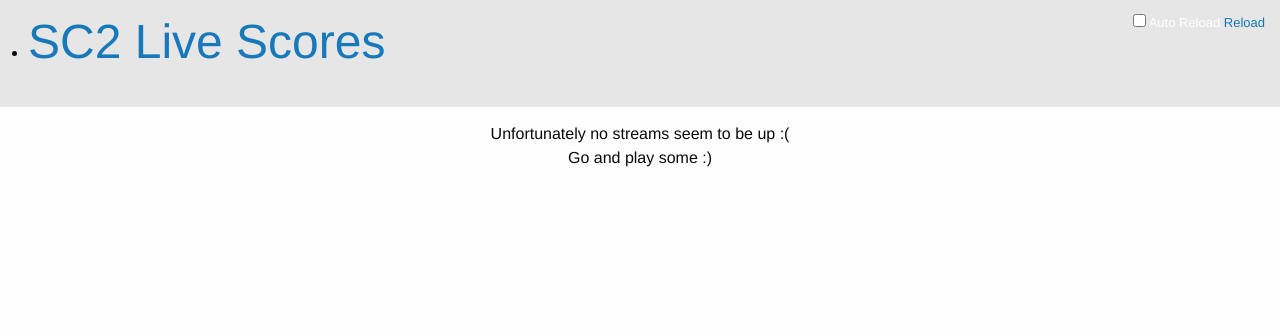
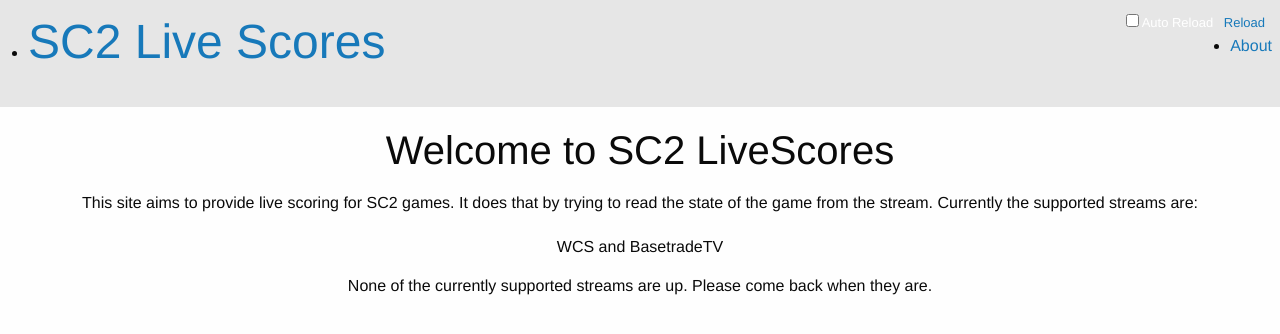
Before and after one commit to atkaiser/sc2livescores, a Django app: page / in a window 1280 px wide. Shown: the top 334 px of the page. Run offline with Django 3.2, Linux system fonts and the light colour scheme; data that the repository does not hold is empty; some libraries are stand-ins or nearby versions.

Commit message:
Beauty stuff.

```diff
--- a/sc2game/static/sc2game/style.css
+++ b/sc2game/static/sc2game/style.css
@@ -27,13 +27,17 @@
 }
 
 .left-cell{
-  border-right:1px solid
+  border-right:1px solid;
 }
 
 .right-cell {
-  border-left:1px solid
+  border-left:1px solid;
 }
 
 .center-cell {
-  border:1px solid
+  border:1px solid;
 }
+
+.pad-left {
+  padding-left: 7px;
+}
--- a/sc2game/templates/base.html
+++ b/sc2game/templates/base.html
@@ -21,10 +21,15 @@
                     <h1><a href="/">SC2 Live Scores</a></h1>
                 </li>
             </ul>
+            <section class="top-bar-section">
+              <ul class="left">
+                  <li><a href="/about">About</a></li>
+              </ul>
+            </section>
         </nav>
         <div class="top-right-section">
             <input type="checkbox" onclick="toggleAutoRefresh(this);" id="reloadCB"> Auto Reload </input>
-            <a href="javascript:document.location.reload(true);">Reload</a>
+            <a class="pad-left" href="javascript:document.location.reload(true);">Reload</a>
         </div>
         <div id="content">
             {% block content %}{% endblock %}
--- a/sc2game/templates/sc2game/nothing_on.html
+++ b/sc2game/templates/sc2game/nothing_on.html
@@ -4,7 +4,38 @@
 
   <div class="row">
     <div class="small-12 columns text-center">
-      Unfortunately no streams seem to be up :( </br> Go and play some :)
+      <h2>
+        Welcome to SC2 LiveScores
+      </h2>
+    </div>
+  </div>
+
+  <div class="row">
+    <div class="small-2 columns spacer"></div>
+    <div class="small-8 columns text-center">
+      This site aims to provide live scoring for SC2 games.  It does that by trying
+      to read the state of the game from the stream.  Currently the supported streams are:
+    </div>
+    <div class="small-2 columns spacer"></div>
+  </div>
+
+  <div class="spacer"></div>
+  <div class="spacer"></div>
+  <div class="spacer"></div>
+
+  <div class="row">
+    <div class="small-12 columns text-center">
+      WCS and BasetradeTV
+    </div>
+  </div>
+
+  <div class="spacer"></div>
+  <div class="spacer"></div>
+  <div class="spacer"></div>
+
+  <div class="row">
+    <div class="small-12 columns text-center">
+      None of the currently supported streams are up. Please come back when they are.
     </div>
   </div>
 
--- a/sc2game/urls.py
+++ b/sc2game/urls.py
@@ -4,5 +4,6 @@
 
 urlpatterns = patterns('',
                        url(r'^$', views.index, name='index'),
+                       url(r'^about', views.about, name='about'),
                        url(r'^(?P<stream_url>\w+)/', views.stream, name='stream')
                        )
--- a/sc2game/views.py
+++ b/sc2game/views.py
@@ -64,3 +64,7 @@
     }
 
     return render(request, 'sc2game/stream.html', context)
+
+def about(request):
+
+    return render(request, 'sc2game/about.html')
```
Also changed, not shown: 2 other files.
